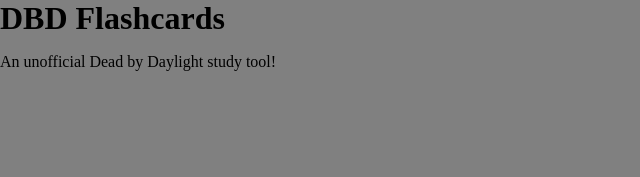
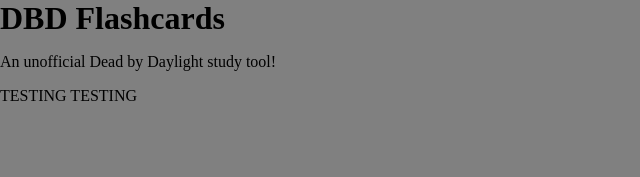
Before and after one commit to JManion32/dbd-flashcards, a Vue app in the folder site/: page / in a window 1280 px wide. Shown: the top 177 px of the page, without its empty margins (0-640 px from the left). Built offline with nearby package versions, Linux system fonts and the light colour scheme.

Commit message:
Test deployment

```diff
--- a/site/src/components/Home.vue
+++ b/site/src/components/Home.vue
@@ -6,6 +6,7 @@
     <div class="home-page-container">
         <h1 class="title-header">DBD Flashcards</h1>
         <p>An unofficial Dead by Daylight study tool!</p>
+        <p>TESTING TESTING</p>
     </div>
 </template>
 
```
